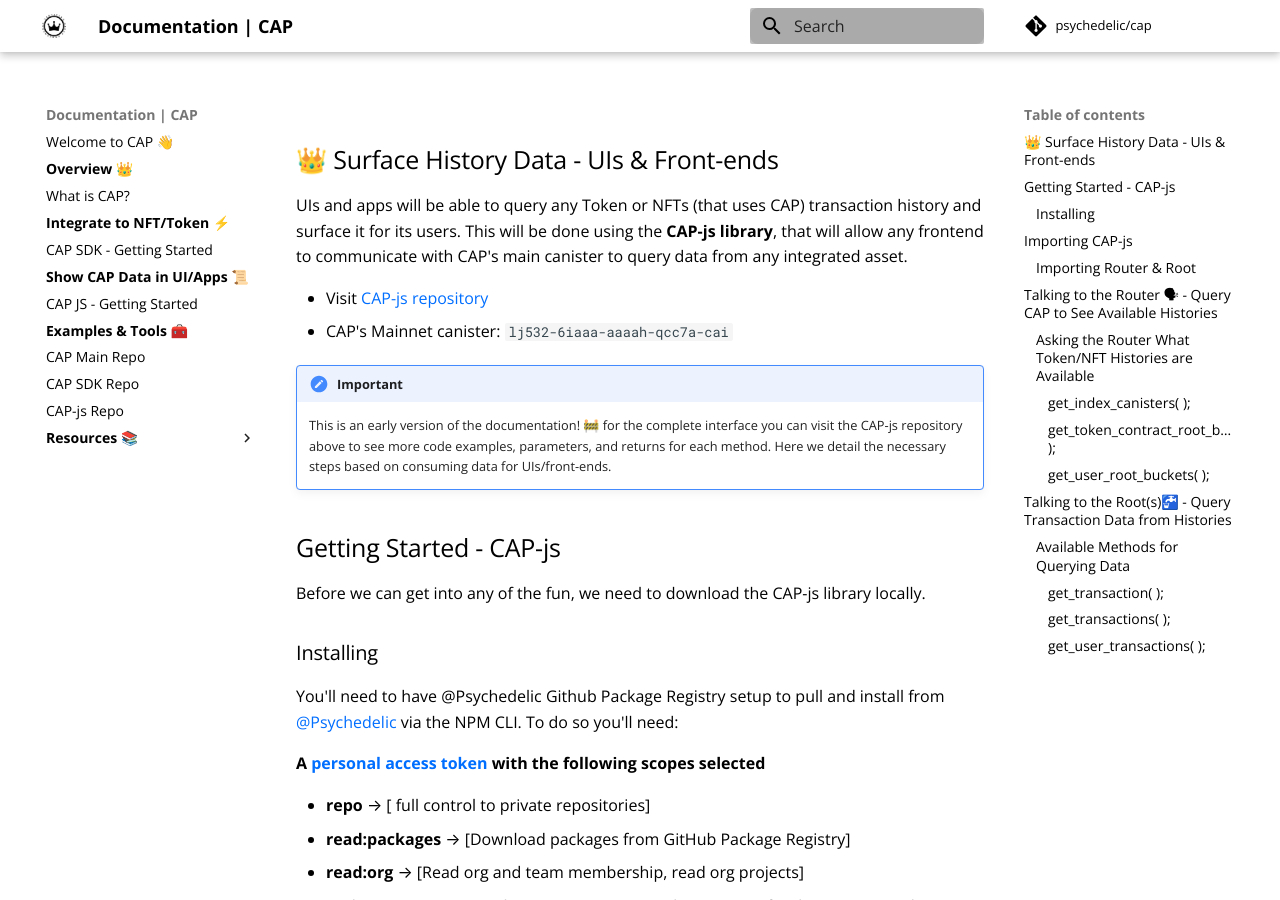
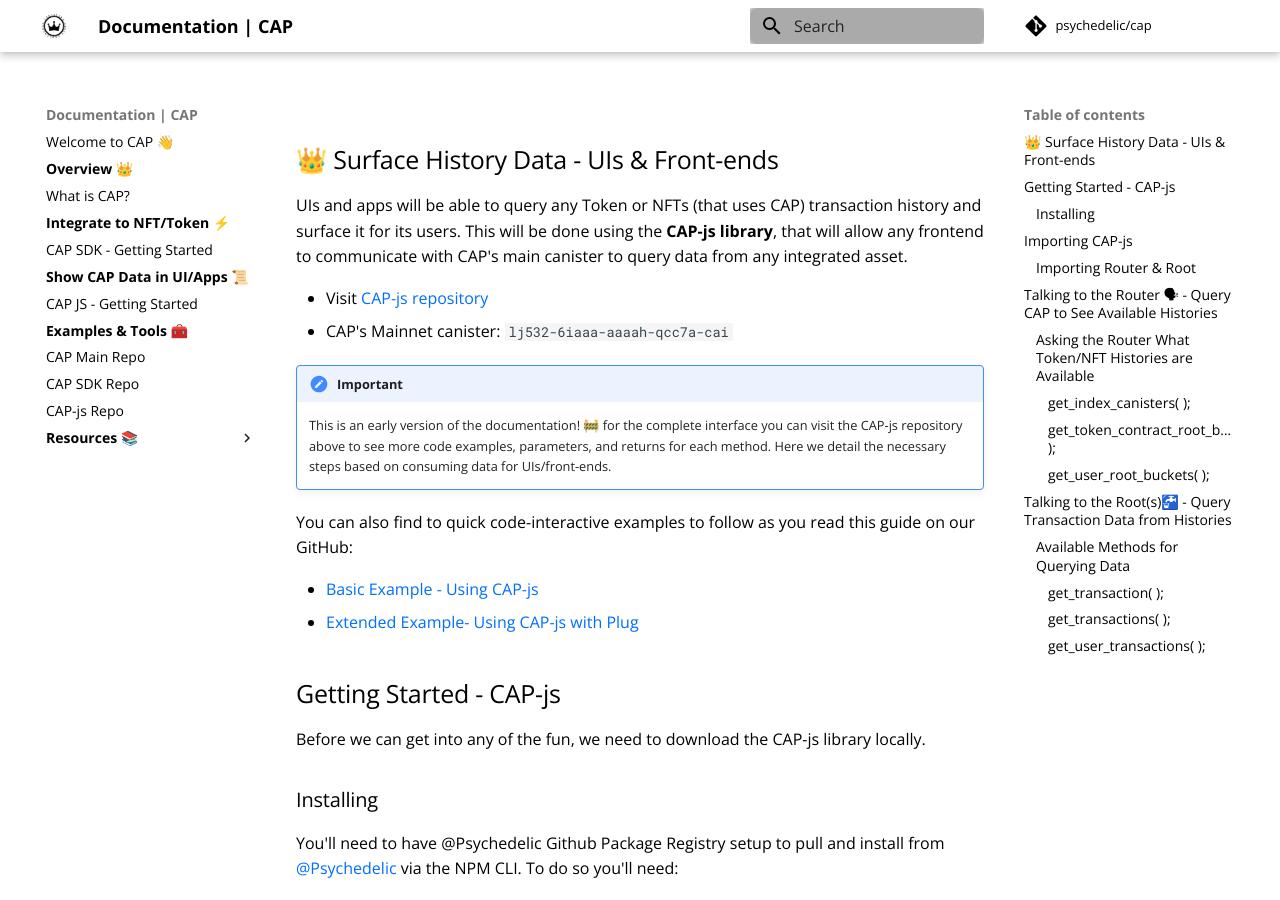
Before and after one commit to Psychedelic/cap-docs, an MkDocs documentation site: the page built from docs/surface-data/getting-started.md, in a window 1280 px wide and 900 px high. Built offline with MkDocs 1.6.1 and Material for MkDocs 9.7.7, drawn with Linux system fonts in a browser that asks for light colours; comment, search, counter and statistics services are not loaded.

Commit message:
Update getting-started.md

```diff
--- a/docs/surface-data/getting-started.md
+++ b/docs/surface-data/getting-started.md
@@ -13,6 +13,12 @@ UIs and apps will be able to query any Token or NFTs (that uses CAP) transaction
 !!! Important
 
     This is an early version of the documentation! 🚧 for the complete interface you can visit the CAP-js repository above to see more code examples, parameters, and returns for each method. Here we detail the necessary steps based on consuming data for UIs/front-ends.
+
+
+You can also find to quick code-interactive examples to follow as you read this guide on our GitHub:
+
+- [Basic Example - Using CAP-js](https://github.com/Psychedelic/cap-docs/blob/main/examples/basic/src/index.js)
+- [Extended Example- Using CAP-js with Plug](https://github.com/Psychedelic/cap-docs/blob/main/examples/plug/src/index.js)
 
 ## Getting Started - CAP-js
 
```
